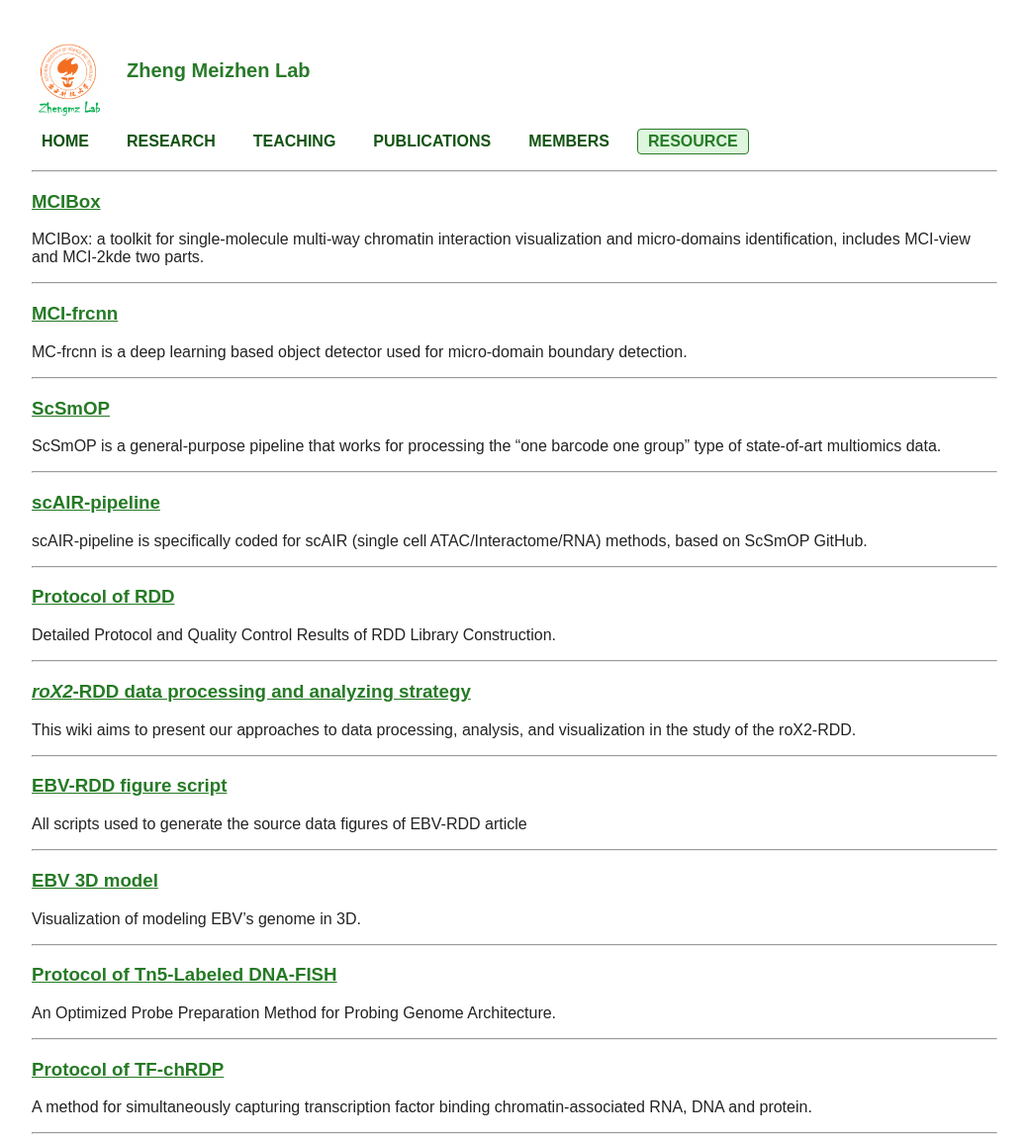
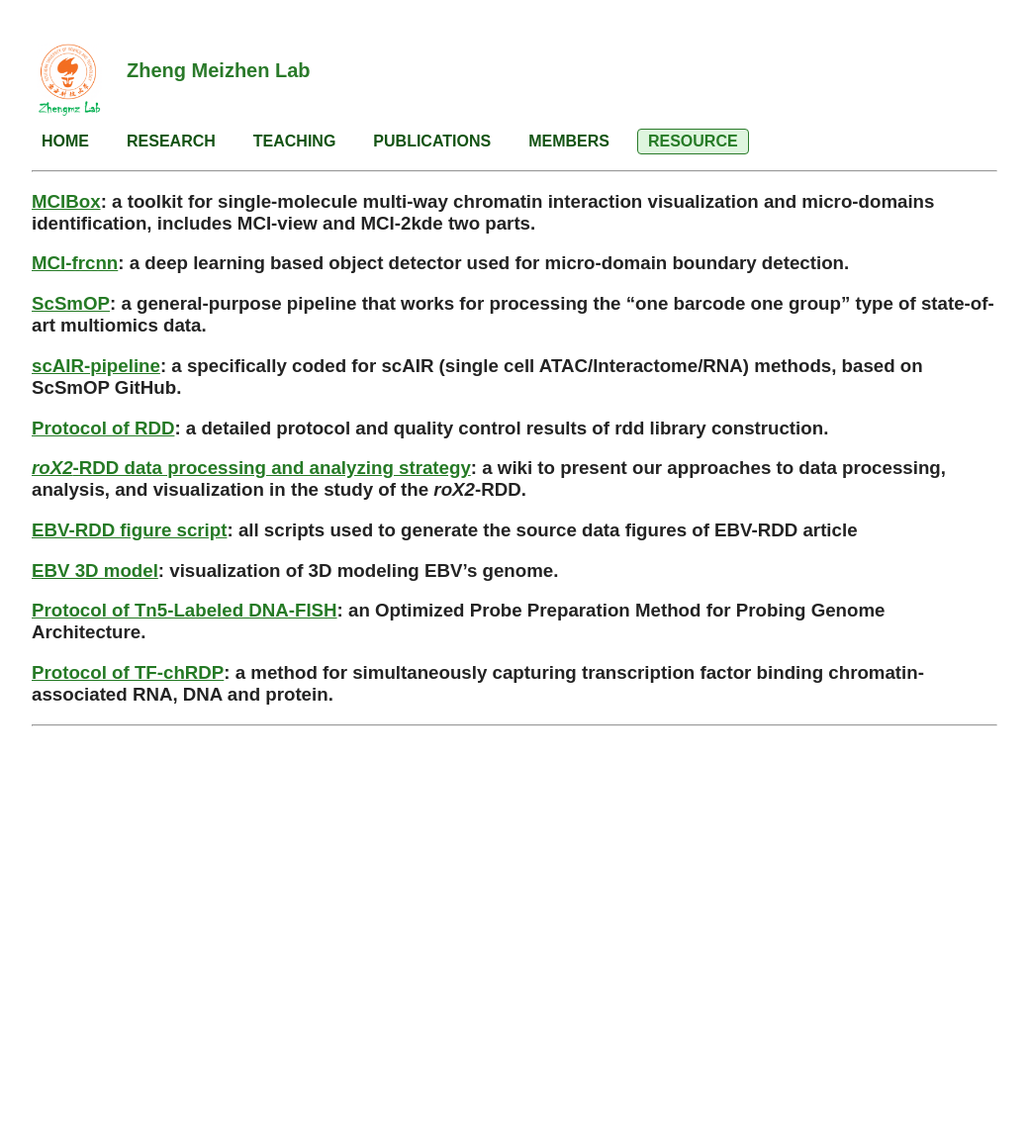
Before and after one commit to ZhengmzLab/zhengmzlab.github.io, a Jekyll site: the page built from resource.md, in a window 1280 px wide. Shown: the whole page at 99% size, without its empty margins (120-1159 px from the left). Built offline with Jekyll 4.4.1, drawn with Linux system fonts in a browser that asks for light colours; after the commit the page ends 900 px from its top, so only the background shows below that.

Commit message:
Update resource.md

```diff
--- a/resource.md
+++ b/resource.md
@@ -3,52 +3,28 @@ layout: default
 title: RESOURCE
 ---
 
-### [MCIBox](https://github.com/ZhengmzLab/MCIBox)
-MCIBox: a toolkit for single-molecule multi-way chromatin interaction visualization and micro-domains identification, includes MCI-view and MCI-2kde two parts.
+### [MCIBox](https://github.com/ZhengmzLab/MCIBox): a toolkit for single-molecule multi-way chromatin interaction visualization and micro-domains identification, includes MCI-view and MCI-2kde two parts.
+
+### [MCI-frcnn](https://github.com/ZhengmzLab/MCI-frcnn): a deep learning based object detector used for micro-domain boundary detection.
+
+
+### [ScSmOP](https://github.com/ZhengmzLab/ScSmOP): a general-purpose pipeline that works for processing the “one barcode one group” type of state-of-art multiomics data.
+
+
+### [scAIR-pipeline](https://github.com/ZhengmzLab/scAIR-pipeline): a specifically coded for scAIR (single cell ATAC/Interactome/RNA) methods, based on ScSmOP GitHub.
+
+
+### [Protocol of RDD](https://github.com/ZhengmzLab/roX2-RDD-Data-Analysis-Strategy/blob/main/roX2-RDD-protocol.pdf): a detailed protocol and quality control results of rdd library construction.
+
+### [*roX2*-RDD data processing and analyzing strategy](https://github.com/ZhengmzLab/roX2-RDD-Data-Analysis-Strategy/wiki): a wiki to present our approaches to data processing, analysis, and visualization in the study of the *roX2*-RDD.
+
+### [EBV-RDD figure script](https://zenodo.org/records/15148204): all scripts used to generate the source data figures of EBV-RDD article
+
+### [EBV 3D model](https://3dgenome.shinyapps.io/EBV3DMODEL_HSA): visualization of 3D modeling EBV's genome.
+
+
+### [Protocol of Tn5-Labeled DNA-FISH](https://www.mdpi.com/1422-0067/26/5/2224): an Optimized Probe Preparation Method for Probing Genome Architecture.
+
+### [Protocol of TF-chRDP](https://www.frontiersin.org/journals/cell-and-developmental-biology/articles/10.3389/fcell.2025.1561540/full): a method for simultaneously capturing transcription factor binding chromatin-associated RNA, DNA and protein.
 
 ---
-
-### [MCI-frcnn](https://github.com/ZhengmzLab/MCI-frcnn)
-MC-frcnn is a deep learning based object detector used for micro-domain boundary detection.
-
----
-
-### [ScSmOP](https://github.com/ZhengmzLab/ScSmOP)
-ScSmOP is a general-purpose pipeline that works for processing the “one barcode one group” type of state-of-art multiomics data.
-
----
-
-### [scAIR-pipeline](https://github.com/ZhengmzLab/scAIR-pipeline)
-scAIR-pipeline is specifically coded for scAIR (single cell ATAC/Interactome/RNA) methods, based on ScSmOP GitHub.
-
----
-
-### [Protocol of RDD](https://github.com/ZhengmzLab/roX2-RDD-Data-Analysis-Strategy/blob/main/roX2-RDD-protocol.pdf)
-Detailed Protocol and Quality Control Results of RDD Library Construction.
-
----
-
-### [*roX2*-RDD data processing and analyzing strategy](https://github.com/ZhengmzLab/roX2-RDD-Data-Analysis-Strategy/wiki)
-This wiki aims to present our approaches to data processing, analysis, and visualization in the study of the roX2-RDD.
-
----
-
-### [EBV-RDD figure script](https://zenodo.org/records/15148204)
-All scripts used to generate the source data figures of EBV-RDD article
-
----
-
-### [EBV 3D model](https://3dgenome.shinyapps.io/EBV3DMODEL_HSA)
-Visualization of modeling EBV's genome in 3D.
-
----
-
-### [Protocol of Tn5-Labeled DNA-FISH](https://www.mdpi.com/1422-0067/26/5/2224)
-An Optimized Probe Preparation Method for Probing Genome Architecture.
-
----
-
-### [Protocol of TF-chRDP](https://www.frontiersin.org/journals/cell-and-developmental-biology/articles/10.3389/fcell.2025.1561540/full)
-A method for simultaneously capturing transcription factor binding chromatin-associated RNA, DNA and protein.
-
----
```
